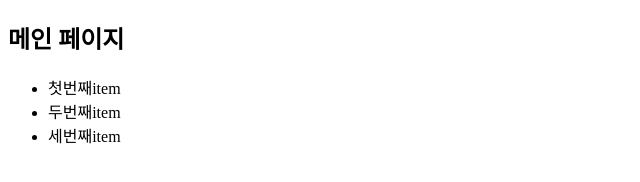
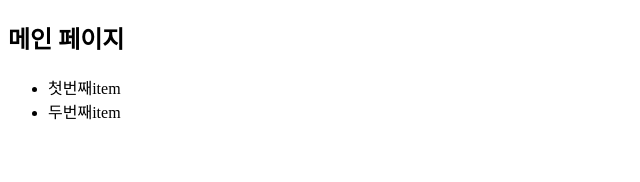
Before and after one commit to Young-27/MyApp, a plain HTML site: page index.html in a window 1280 px wide. Shown: the full height of the page, 0-640 px from the left. Drawn offline with Linux system fonts and the light colour scheme.

Commit message:
세번째 item 삭제

```diff
--- a/index.html
+++ b/index.html
@@ -11,7 +11,6 @@
     <ul>
         <li>첫번째item</li>
         <li>두번째item</li>
-        <li>세번째item</li>
     </ul>
 </body>
 </html>
```
